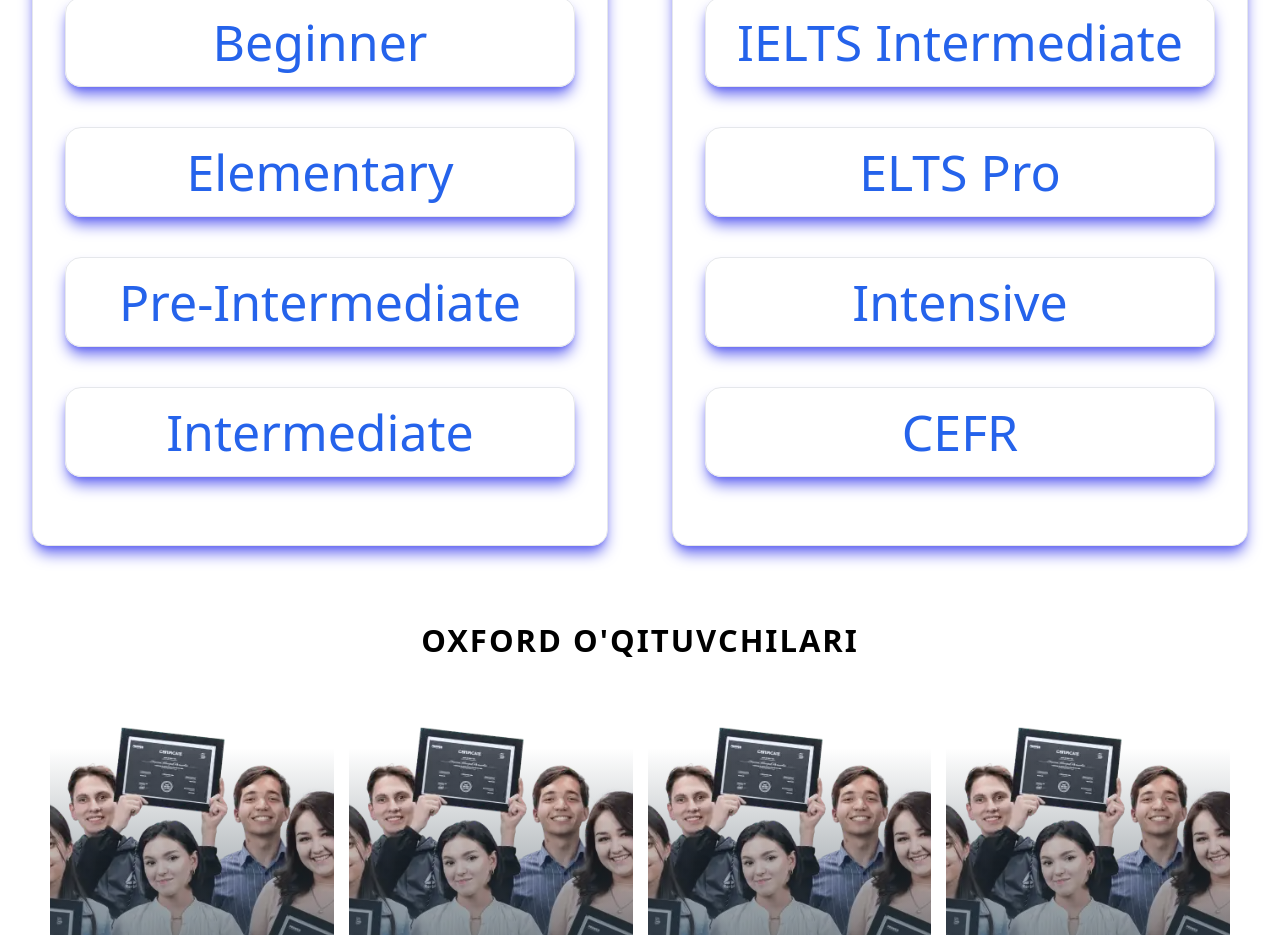
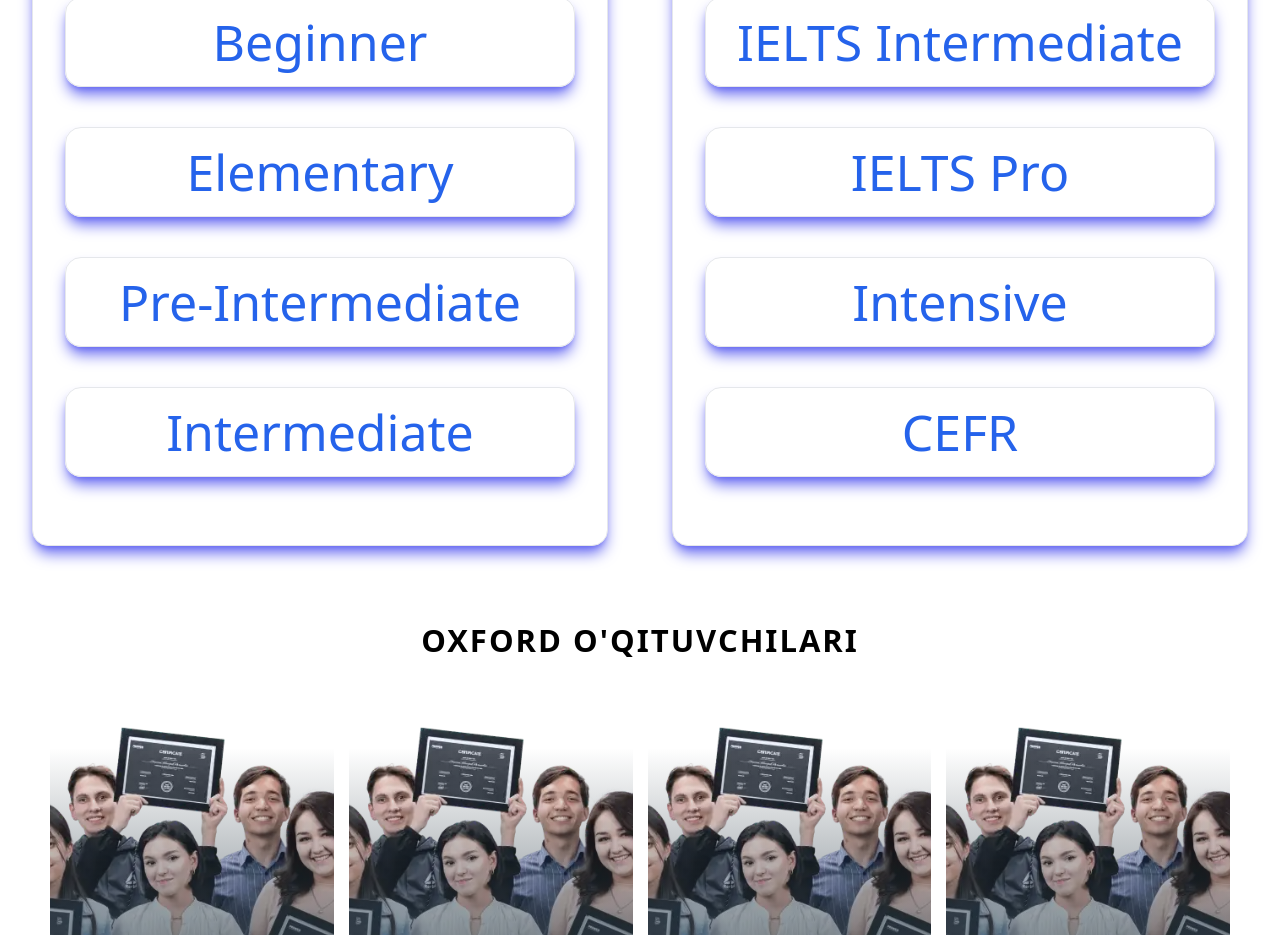
Before and after one commit to kodirov8788/Newoxford.uz, a React (Create React App) app: page / in a window 1280 px wide. Shown: the part 1220-2155 px from the top of the page. Built offline with nearby package versions, Linux system fonts and the light colour scheme.

Commit message:
problems solved

```diff
--- a/src/components/ielts/Ielts.js
+++ b/src/components/ielts/Ielts.js
@@ -38,7 +38,7 @@
                         </div>
 
                         <div className="w-full h-[90px] flex items-center justify-center group duration-1000 mt-10 hover:bg-blue-600 shadow-lg border shadow-indigo-500/100 rounded-2xl">
-                            <h1 className='md:text-[50px] text-[40px] text-blue-600 group-hover:text-white duration-1000 hover:text-white'>ELTS Pro</h1>
+                            <h1 className='md:text-[50px] text-[40px] text-blue-600 group-hover:text-white duration-1000 hover:text-white'>IELTS Pro</h1>
                         </div>
 
                         <div className="w-full h-[90px] flex items-center justify-center group duration-1000 mt-10 hover:bg-blue-600 shadow-lg border shadow-indigo-500/100 rounded-2xl">
```
Also changed, not shown: src/App.js (line endings or trailing spaces).
